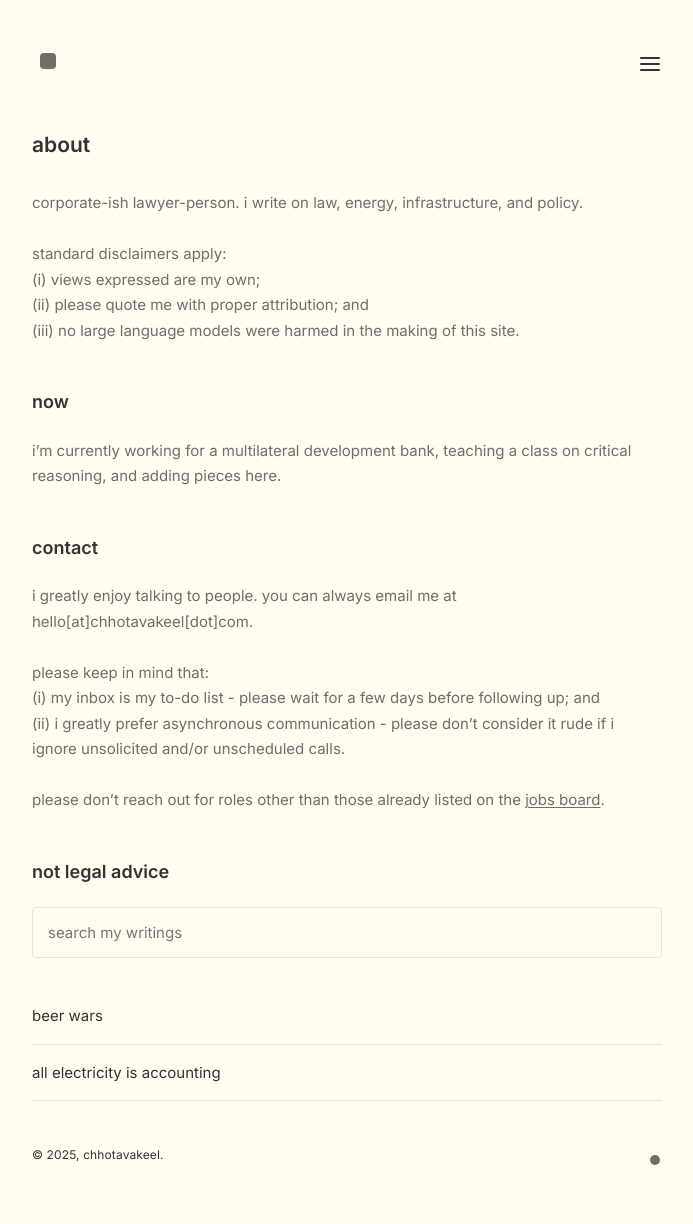
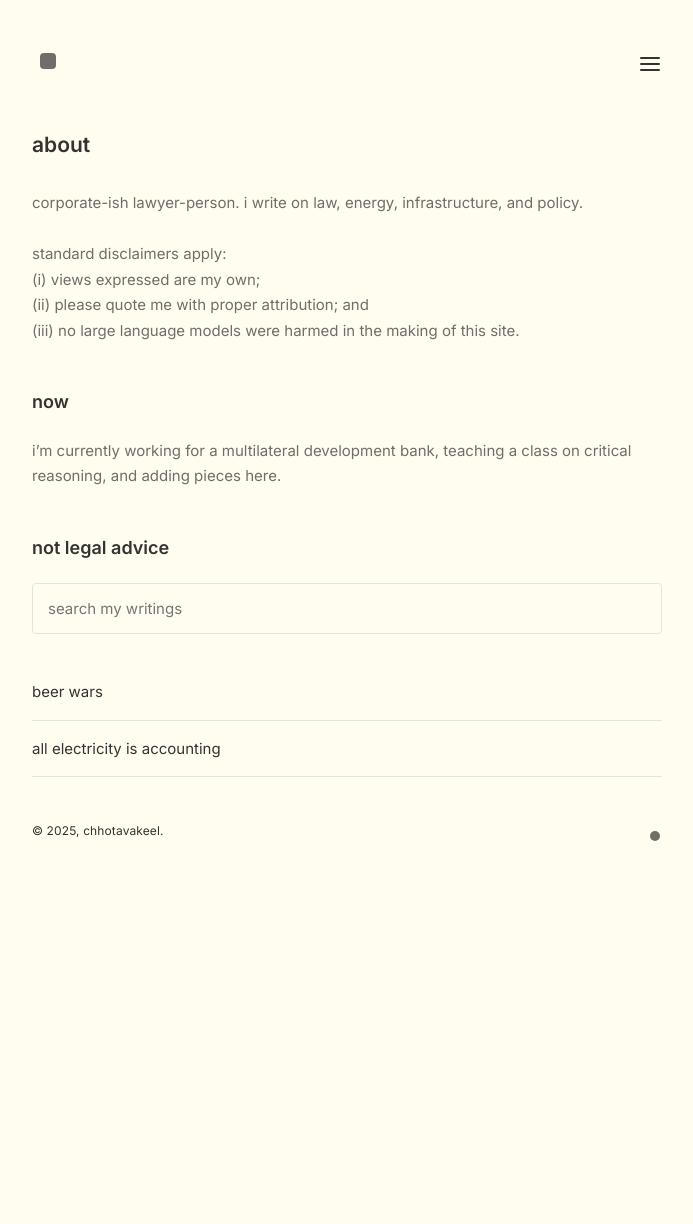
Before and after one commit to chhotavakeel/updatedsite, a Jekyll site: the page built from pages/index.md, in a window 1280 px wide. Shown: the whole page, without its empty margins (293-986 px from the left). Built offline with Jekyll 4.4.1, drawn with Linux system fonts in a browser that asks for light colours; after the commit the page ends 900 px from its top, so only the background shows below that.

Commit message:
Update index.md

```diff
--- a/pages/index.md
+++ b/pages/index.md
@@ -10,10 +10,4 @@ standard disclaimers apply:<br>
 (iii) no large language models were harmed in the making of this site.
 <h2>now</h2>
 i'm currently working for a multilateral development bank, teaching a class on critical reasoning, and adding pieces here.
-<h2>contact</h2>
-i greatly enjoy talking to people. you can always email me at hello[at]chhotavakeel[dot]com. <br><br>
-please keep in mind that:<br>
-(i) my inbox is my to-do list - please wait for a few days before following up; and <br>
-(ii) i greatly prefer asynchronous communication - please don’t consider it rude if i ignore unsolicited and/or unscheduled calls. <br><br>
-please don’t reach out for roles other than those already listed on the <a href="jobsboard">jobs board</a>.
 <h2>not legal advice</h2>
```
